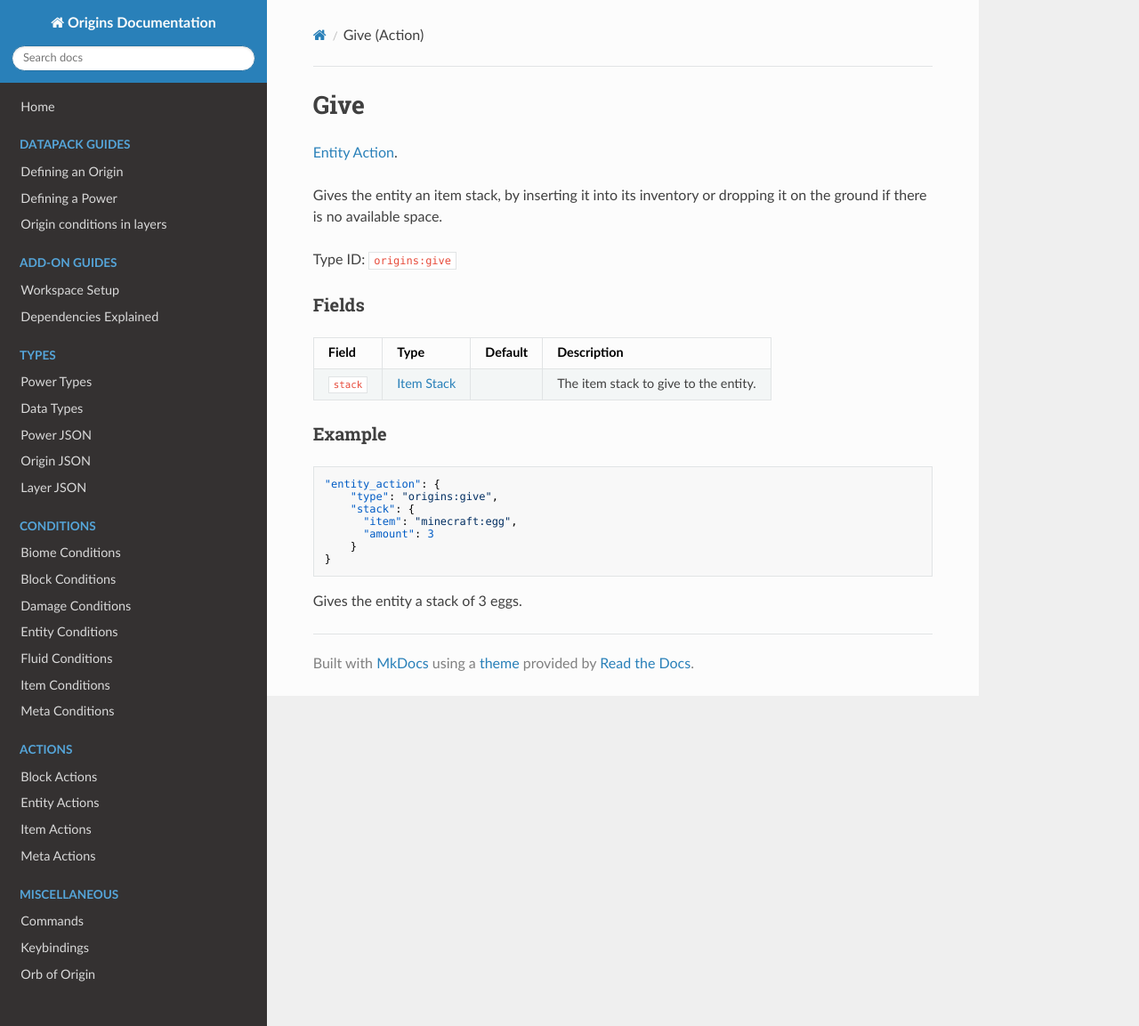
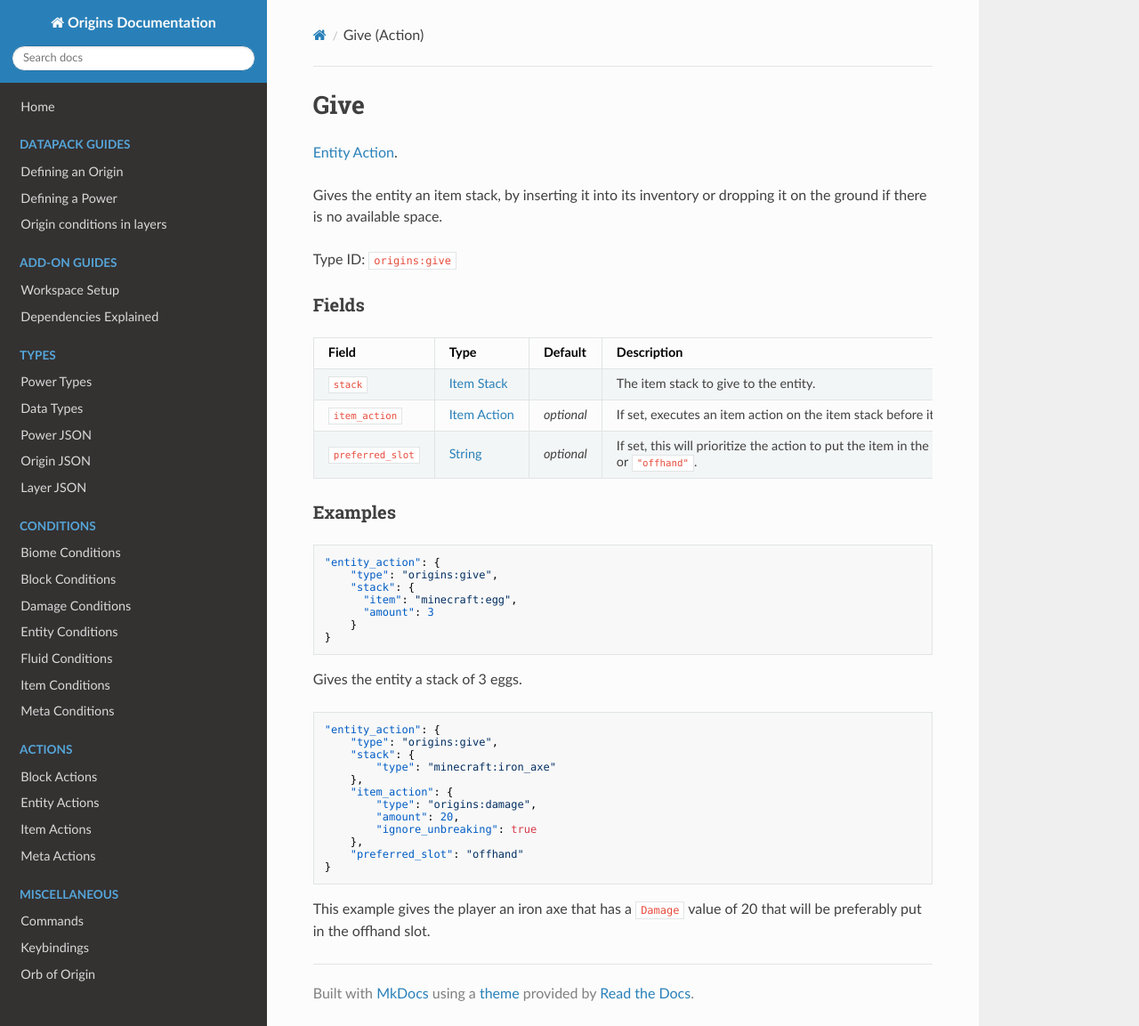
Before and after one commit to apace100/origins-docs, an MkDocs documentation site: the page built from docs/entity_actions/give.md, in a window 1280 px wide and 1153 px high. Shown: the whole window at 89% size. Built offline with MkDocs 1.6.1, drawn with Linux system fonts in a browser that asks for light colours; nearby versions of some CDN libraries.

Commit message:
Updated `give.md` to include the new fields And added another example

````diff
--- a/docs/entity_actions/give.md
+++ b/docs/entity_actions/give.md
@@ -15,8 +15,10 @@ Type ID: `origins:give`
 Field  | Type | Default | Description
 -------|------|---------|-------------
 `stack` | [Item Stack](../data_types/item_stack.md) |  | The item stack to give to the entity.
+`item_action` | [Item Action](../item_actions.md) | _optional_ | If set, executes an item action on the item stack before it's given to the player.
+`preferred_slot` | [String](../data_types/string.md) | _optional_ | If set, this will prioritize the action to put the item in the specified slot. Accepts `"chest"`, `"feet"`, `"head"`, `"legs"`, `"mainhand"` or `"offhand"`.
 
-### Example
+### Examples
 ```json
 "entity_action": {
   	"type": "origins:give",
@@ -27,3 +29,20 @@ Field  | Type | Default | Description
 }
 ```
 Gives the entity a stack of 3 eggs.
+<br>
+
+```json
+"entity_action": {
+    "type": "origins:give",
+    "stack": {
+        "type": "minecraft:iron_axe"
+    },
+    "item_action": {
+        "type": "origins:damage",
+        "amount": 20,
+        "ignore_unbreaking": true
+    },
+    "preferred_slot": "offhand"
+}
+```
+This example gives the player an iron axe that has a `Damage` value of 20 that will be preferably put in the offhand slot.
````
